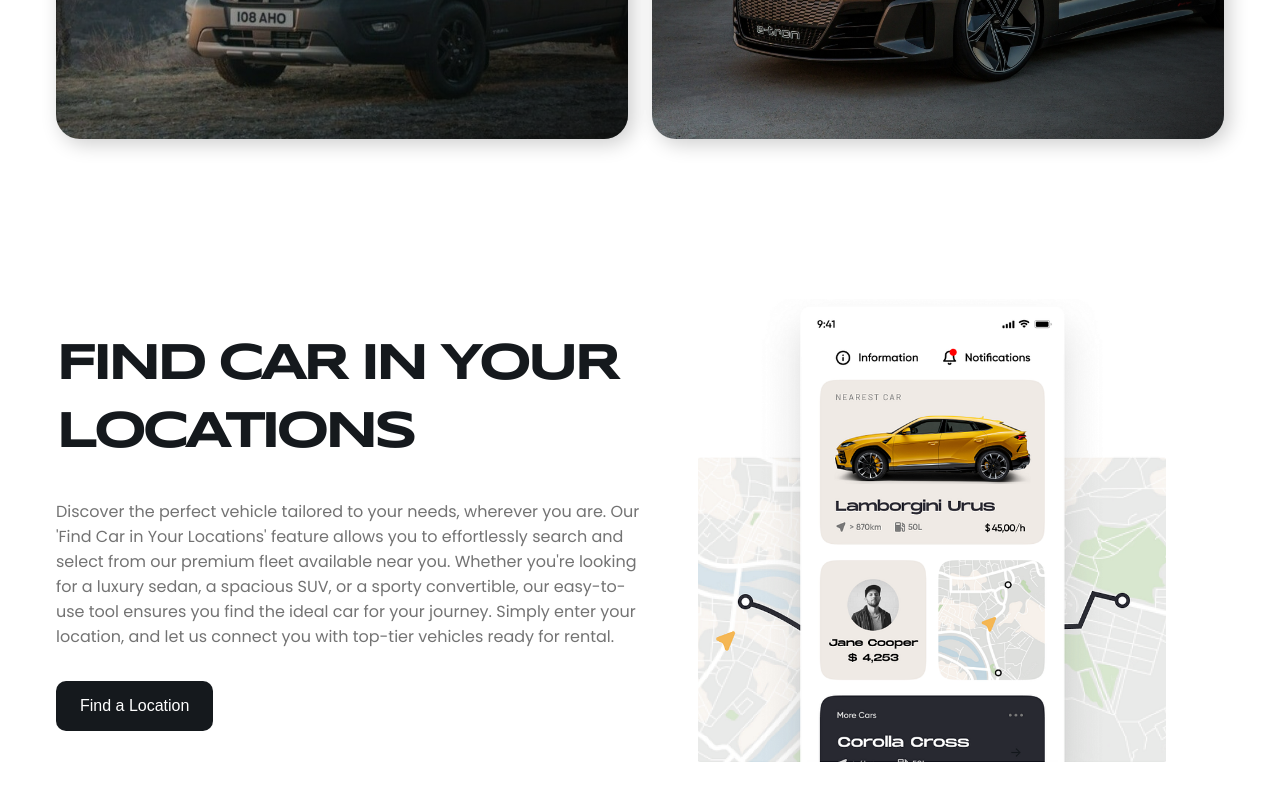
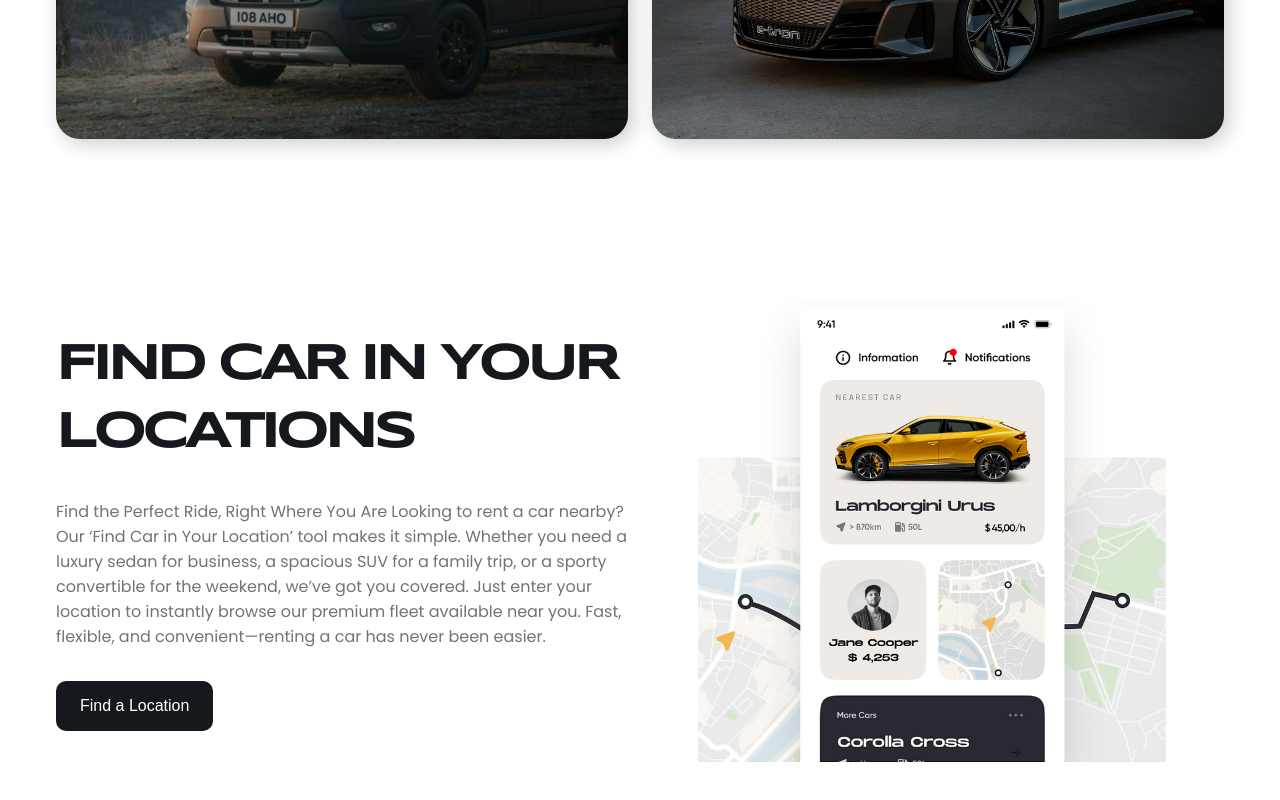
Before and after one commit to nikitaa3008/Responsive-Premium-Car-Rental-Website, a plain HTML site: page index.html in a window 1280 px wide. Shown: the part 1980-2780 px from the top of the page. Drawn offline with nearby package versions, Linux system fonts and the light colour scheme.

Commit message:
index.html

```diff
--- a/index.html
+++ b/index.html
@@ -53,7 +53,7 @@
               type="text"
               name="start"
               id="start"
-              placeholder="Aug 16, 10:00 AM"
+              placeholder="Mar 15, 10:00 AM"
             />
           </div>
           <div class="input__group">
@@ -62,7 +62,7 @@
               type="text"
               name="stop"
               id="stop"
-              placeholder="Aug 18, 10:00 PM"
+              placeholder="Mar 17, 10:00 PM"
             />
           </div>
           <button class="btn">
@@ -117,13 +117,10 @@
       <div class="location__content">
         <h2 class="section__header">FIND CAR IN YOUR LOCATIONS</h2>
         <p>
-          Discover the perfect vehicle tailored to your needs, wherever you are.
-          Our 'Find Car in Your Locations' feature allows you to effortlessly
-          search and select from our premium fleet available near you. Whether
-          you're looking for a luxury sedan, a spacious SUV, or a sporty
-          convertible, our easy-to-use tool ensures you find the ideal car for
-          your journey. Simply enter your location, and let us connect you with
-          top-tier vehicles ready for rental.
+          Find the Perfect Ride, Right Where You Are
+Looking to rent a car nearby? Our ‘Find Car in Your Location’ tool makes it simple. Whether you need a luxury sedan for business, a spacious SUV for a family trip, or a sporty convertible for the weekend, we’ve got you covered.
+Just enter your location to instantly browse our premium fleet available near you.
+Fast, flexible, and convenient—renting a car has never been easier.
         </p>
         <div class="location__btn">
           <button class="btn">Find a Location</button>
```
